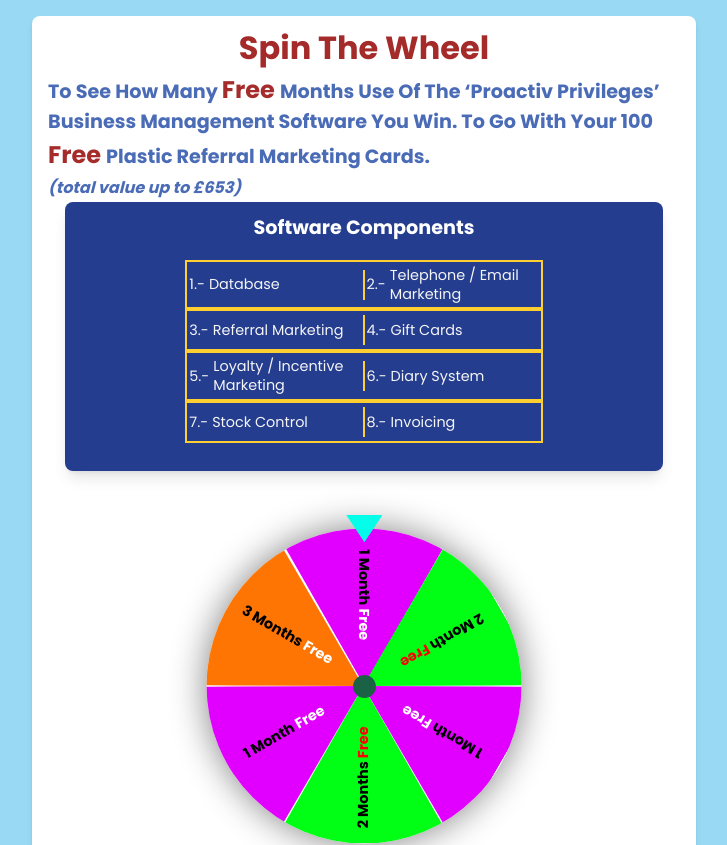
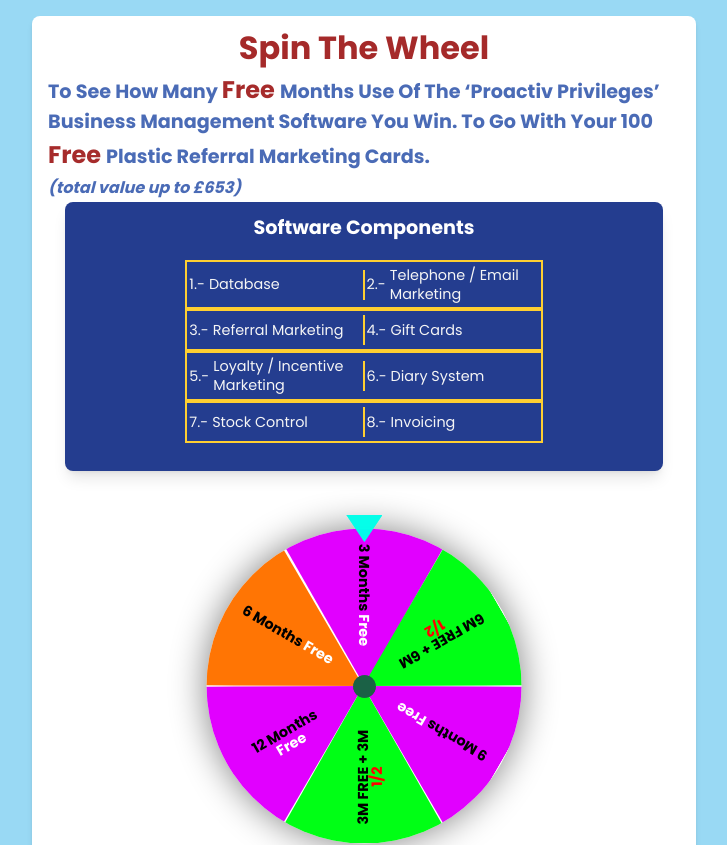
Before and after one commit to gondalnawaz/proactiv-main-leadgen, a Next.js app: page /funnel/spin in a window 1280 px wide. Shown: the top 845 px of the page, without its empty margins (276-1003 px from the left). Built offline with nearby package versions, Linux system fonts and the light colour scheme.

Commit message:
Update Spinning.jsx

```diff
--- a/app/components/Spinning/Spinning.jsx
+++ b/app/components/Spinning/Spinning.jsx
@@ -389,7 +389,7 @@
                 style={{ fontSize: "16px" }}
               >
                 <div className="text-center w-[15px] h-[118px]">
-                  1 Month <span className="text-white">Free</span>
+                3 Months <span className="text-white">Free</span>
                 </div>
               </div>
 
@@ -398,7 +398,7 @@
                 style={{ fontSize: "16px" }}
               >
                 <div className="text-center w-[15px] h-[118px]">
-                  2 Months <span className="text-[#ff0000]">Free</span>
+                3M FREE + 3M <span className="text-[#ff0000]">1/2</span>
                 </div>
               </div>
               <div
@@ -406,7 +406,7 @@
                 style={{ fontSize: "16px" }}
               >
                 <div className="text-center w-[30px] h-[118px]">
-                  3 Months <span className="text-white">Free</span>
+                6 Months <span className="text-white">Free</span>
                 </div>
               </div>
               <div
@@ -414,7 +414,7 @@
                 style={{ fontSize: "16px" }}
               >
                 <div className="text-center w-[15px] h-[118px]">
-                  2 Month <span className="text-[#ff0000]">Free</span>
+                6M FREE + 6M <span className="text-[#ff0000]">1/2</span>
                 </div>
               </div>
               <div
@@ -422,7 +422,7 @@
                 style={{ fontSize: "16px" }}
               >
                 <div className="text-center w-[15px] h-[118px]">
-                  1 Month <span className="text-white">Free</span>
+                9 Months <span className="text-white">Free</span>
                 </div>
               </div>
               <div
@@ -430,7 +430,7 @@
                 style={{ fontSize: "16px" }}
               >
                 <div className="text-center w-[15px] h-[118px]">
-                  1 Month <span className="text-white">Free</span>
+                12 Months <span className="text-white">Free</span>
                 </div>
               </div>
             </div>
```
